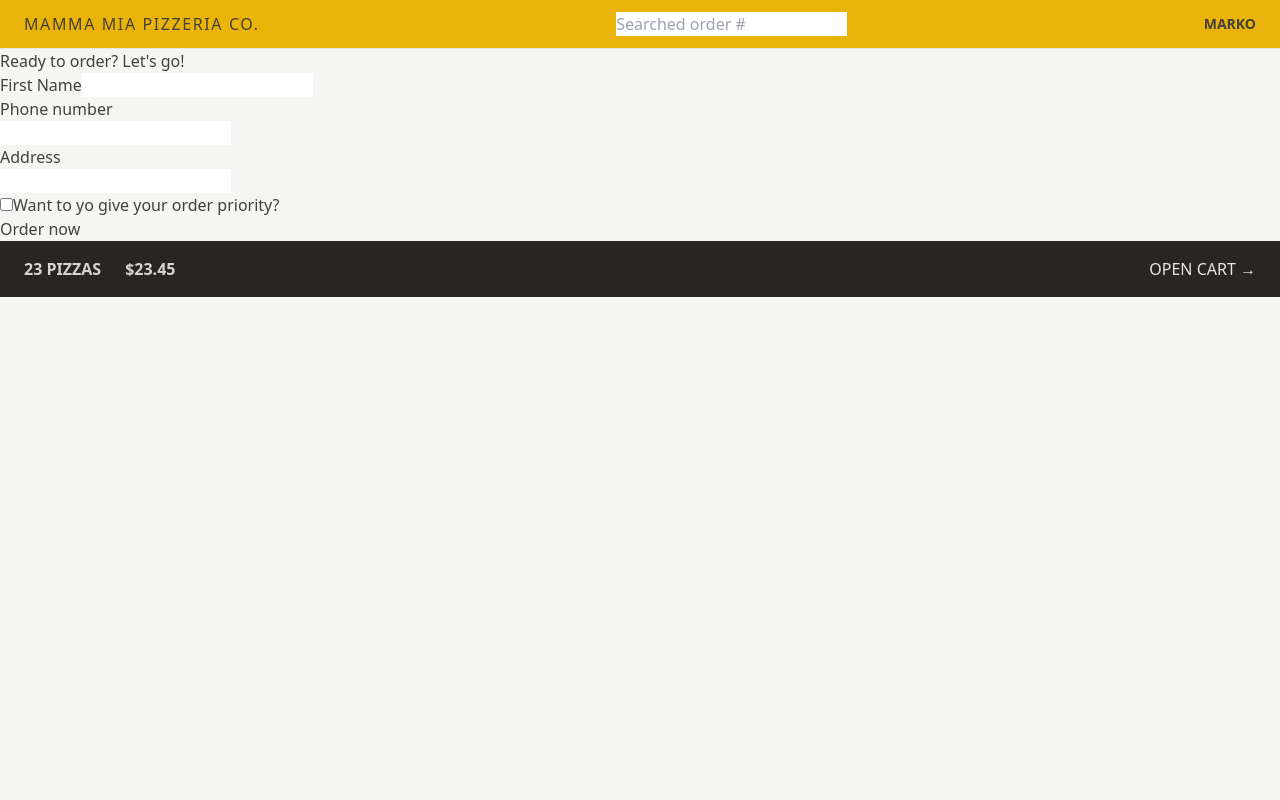
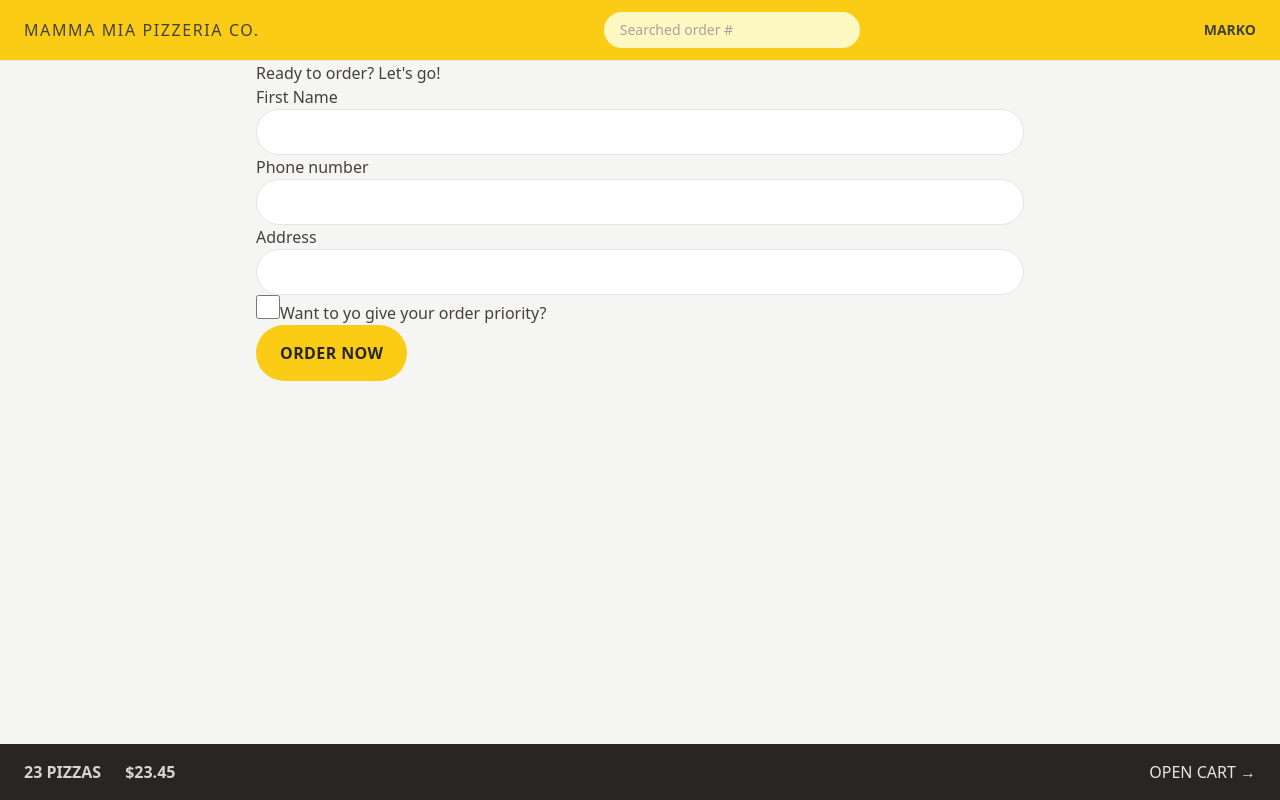
Before and after one commit to Marko010101/mamma-mia-pizzeria, a React (Vite) app: page /order/new in a window 1280 px wide. Built offline with nearby package versions, Linux system fonts and the light colour scheme.

Commit message:
I implemented styles for the cart, CreateOrder page, reusable buttons, and reusable inputs. Additionally, I styled the loader.

```diff
--- a/src/features/cart/Cart.jsx
+++ b/src/features/cart/Cart.jsx
@@ -1,23 +1,25 @@
-import { Link } from 'react-router-dom';
+import { Link } from "react-router-dom";
+import LinkButton from "../../ui/LinkButton.jsx";
+import Button from "../../ui/Button.jsx";
 
 const fakeCart = [
   {
     pizzaId: 12,
-    name: 'Mediterranean',
+    name: "Mediterranean",
     quantity: 2,
     unitPrice: 16,
     totalPrice: 32,
   },
   {
     pizzaId: 6,
-    name: 'Vegetale',
+    name: "Vegetale",
     quantity: 1,
     unitPrice: 13,
     totalPrice: 13,
   },
   {
     pizzaId: 11,
-    name: 'Spinach and Mushroom',
+    name: "Spinach and Mushroom",
     quantity: 1,
     unitPrice: 15,
     totalPrice: 15,
@@ -29,12 +31,14 @@
 
   return (
     <div>
-      <Link to="/menu">&larr; Back to menu</Link>
+      <LinkButton to="/menu">&larr; Back to menu</LinkButton>
 
       <h2>Your cart, %NAME%</h2>
 
       <div>
-        <Link to="/order/new">Order pizzas</Link>
+
+      <Button to="/order/new">Order pizzas></Button>
+
         <button>Clear cart</button>
       </div>
     </div>
--- a/src/features/order/CreateOrder.jsx
+++ b/src/features/order/CreateOrder.jsx
@@ -1,11 +1,12 @@
 import { useState } from "react";
 import { Form, redirect, useActionData, useNavigation } from "react-router-dom";
 import { createOrder } from "../../services/apiRestaurant.js";
+import Button from "../../ui/Button.jsx";
 
 // https://uibakery.io/regex-library/phone-number
 const isValidPhone = (str) =>
   /^\+?\d{1,4}?[-.\s]?\(?\d{1,3}?\)?[-.\s]?\d{1,4}[-.\s]?\d{1,4}[-.\s]?\d{1,9}$/.test(
-    str
+    str,
   );
 
 const fakeCart = [
@@ -49,13 +50,13 @@
       <Form method="POST">
         <div>
           <label>First Name</label>
-          <input type="text" name="customer" required />
+          <input className="input" type="text" name="customer" required />
         </div>
 
         <div>
           <label>Phone number</label>
           <div>
-            <input type="tel" name="phone" required />
+            <input className="input" type="tel" name="phone" required />
           </div>
           {formErrors?.phone && <p>{formErrors.phone}</p>}
         </div>
@@ -63,15 +64,17 @@
         <div>
           <label>Address</label>
           <div>
-            <input type="text" name="address" required />
+            <input className="input" type="text" name="address" required />
           </div>
         </div>
 
         <div>
           <input
+            className="h-6 w-6 accent-yellow-400 focus:outline-none focus:ring focus:ring-yellow-400 focus:ring-offset-2"
             type="checkbox"
             name="priority"
             id="priority"
+
             // value={withPriority}
             // onChange={(e) => setWithPriority(e.target.checked)}
           />
@@ -80,9 +83,9 @@
 
         <div>
           <input type="hidden" name="cart" value={JSON.stringify(cart)} />
-          <button disabled={isSubmitting}>
+          <Button disabled={isSubmitting}>
             {isSubmitting ? "Placing order..." : "Order now"}
-          </button>
+          </Button>
         </div>
       </Form>
     </div>
@@ -108,9 +111,10 @@
   if (Object.keys(errors).length > 0) return errors;
 
   // If everthing is okay, create nwe order and redirect
-  const newOrder = await createOrder(order);
+  // const newOrder = await createOrder(order);
 
-  return redirect(`/order/${newOrder.id}`);
+  // return redirect(`/order/${newOrder.id}`);
+  return null;
 }
 
 export default CreateOrder;
--- a/src/features/order/SearchOrder.jsx
+++ b/src/features/order/SearchOrder.jsx
@@ -17,6 +17,7 @@
         placeholder="Searched order #"
         value={query}
         onChange={(e) => setQuery(e.target.value)}
+        className="foucs:ring w-28 rounded-full bg-yellow-100 px-4 py-2 text-sm transition-all duration-300 placeholder:text-stone-400 focus:outline-none focus:ring focus:ring-yellow-500 focus:ring-opacity-50 sm:w-64 sm:focus:w-72 "
       />
     </form>
   );
--- a/src/features/user/CreateUser.jsx
+++ b/src/features/user/CreateUser.jsx
@@ -1,4 +1,5 @@
 import { useState } from "react";
+import Button from "../../ui/Button.jsx";
 
 function CreateUser() {
   const [username, setUsername] = useState("");
@@ -18,12 +19,12 @@
         placeholder="Your full name"
         value={username}
         onChange={(e) => setUsername(e.target.value)}
-        className="w-72"
+        className="input mb-8 w-72"
       />
 
       {username !== "" && (
         <div>
-          <button>Start ordering</button>
+          <Button>Start ordering</Button>
         </div>
       )}
     </form>
--- a/src/index.css
+++ b/src/index.css
@@ -2,41 +2,49 @@
 @tailwind components;
 @tailwind utilities;
 
-/* body {
-  font-family: system-ui, -apple-system, BlinkMacSystemFont, "Segoe UI", Roboto,
-    Oxygen, Ubuntu, Cantarell, "Open Sans", "Helvetica Neue", sans-serif;
-  background-color: #f7f7f7;
-  color: #444;
+@layer components {
+  .input {
+    @apply w-full rounded-full border border-stone-200 px-4 py-2 text-sm transition-all duration-300 placeholder:text-stone-400 focus:outline-none focus:ring focus:ring-yellow-400 md:px-6 md:py-3;
   }
 
-.layout {
-  display: grid;
-  grid-template-rows: auto 1fr auto;
-  gap: 32px;
-  height: 100dvh;
-} */
-
-/* https://dev.to/afif/i-made-100-css-loaders-for-your-next-project-4eje */
   .loader {
     width: 45px;
     aspect-ratio: 0.75;
-  --c: no-repeat linear-gradient(#333 0 0);
-  background: var(--c) 0% 50%, var(--c) 50% 50%, var(--c) 100% 50%;
+    --c: no-repeat linear-gradient(theme(colors.stone.800) 0 0);
+    background:
+      var(--c) 0% 50%,
+      var(--c) 50% 50%,
+      var(--c) 100% 50%;
     background-size: 20% 50%;
     animation: loading 1s infinite linear;
   }
 
   @keyframes loading {
     20% {
-    background-position: 0% 0%, 50% 50%, 100% 50%;
+      background-position:
+        0% 0%,
+        50% 50%,
+        100% 50%;
     }
     40% {
-    background-position: 0% 100%, 50% 0%, 100% 50%;
+      background-position:
+        0% 100%,
+        50% 0%,
+        100% 50%;
     }
     60% {
-    background-position: 0% 50%, 50% 100%, 100% 0%;
+      background-position:
+        0% 50%,
+        50% 100%,
+        100% 0%;
     }
     80% {
-    background-position: 0% 50%, 50% 50%, 100% 100%;
+      background-position:
+        0% 50%,
+        50% 50%,
+        100% 100%;
     }
   }
+}
+
+/* https://dev.to/afif/i-made-100-css-loaders-for-your-next-project-4eje */
--- a/src/ui/AppLayout.jsx
+++ b/src/ui/AppLayout.jsx
@@ -8,14 +8,16 @@
   const isLoading = navigation.state === "loading";
 
   return (
-    <div className="layout">
+    <div className="grid  h-screen grid-rows-[auto_1fr_auto] ">
       {isLoading && <Loader />}
 
       <Header />
 
-      <main>
-        <Outlet />
-      </main>
+      <div className="overflow-scroll">
+        <main className=" mx-auto max-w-3xl  ">
+          <Outlet />
+        </main>
+      </div>
 
       <CartOverView />
     </div>
--- /dev/null
+++ b/src/ui/Button.jsx
@@ -0,0 +1,21 @@
+import { Link } from "react-router-dom";
+
+function Button({ children, disabled, to }) {
+  const className =
+    "inline-block rounded-full bg-yellow-400 px-4 py-3 font-semibold uppercase tracking-wide text-stone-800 transition-colors hover:bg-yellow-300 focus:bg-yellow-300 focus:outline-none focus:ring focus:ring-yellow-300 focus:ring-offset-2 disabled:cursor-not-allowed sm:px-6 sm:py-4";
+
+  if (to)
+    return (
+      <Link to={to} className={className}>
+        {children}
+      </Link>
+    );
+
+  return (
+    <button disabled={disabled} className={className}>
+      {children}
+    </button>
+  );
+}
+
+export default Button;
--- a/src/ui/Error.jsx
+++ b/src/ui/Error.jsx
@@ -1,14 +1,14 @@
 import { useNavigate, useRouteError } from "react-router-dom";
+import LinkButton from "./LinkButton.jsx";
 
 function Error() {
-  const navigate = useNavigate();
   const error = useRouteError();
   console.log(error);
   return (
     <div>
       <h1>Something went wrong 😢</h1>
       <p>{error.data || error.message}</p>
-      <button onClick={() => navigate(-1)}>&larr; Go back</button>
+      <LinkButton to="-1">&larr; Go back</LinkButton>
     </div>
   );
 }
--- a/src/ui/Header.jsx
+++ b/src/ui/Header.jsx
@@ -4,7 +4,7 @@
 
 function Header() {
   return (
-    <header className=" flex items-center justify-between border-b border-stone-200 bg-yellow-500 px-4 py-3 uppercase sm:px-6">
+    <header className=" flex items-center justify-between border-b border-stone-200 bg-yellow-400 px-4 py-3 uppercase sm:px-6">
       <Link to="/" className="tracking-widest">
         Mamma Mia Pizzeria Co.
       </Link>
--- /dev/null
+++ b/src/ui/LinkButton.jsx
@@ -0,0 +1,21 @@
+import { Link, useNavigate } from "react-router-dom";
+
+function LinkButton({ children, to }) {
+  const navigate = useNavigate();
+  const className = "text-sm text-blue-500 hover:text-blue-600 hover:underline";
+
+  if (to === "-1")
+    return (
+      <button className={className} onClick={() => navigate(-1)}>
+        {children}
+      </button>
+    );
+
+  return (
+    <Link to={to} className={className}>
+      {children}
+    </Link>
+  );
+}
+
+export default LinkButton;
--- a/src/ui/Loader.jsx
+++ b/src/ui/Loader.jsx
@@ -1,5 +1,9 @@
 function Loader() {
-  return <div className="loader"></div>;
+  return (
+    <div className="absolute inset-0 flex items-center justify-center bg-slate-200/20 backdrop-blur-sm ">
+      <div className="loader"></div>
+    </div>
+  );
 }
 
 export default Loader;
```
Lines whose indentation alone changed are shown as unchanged.
